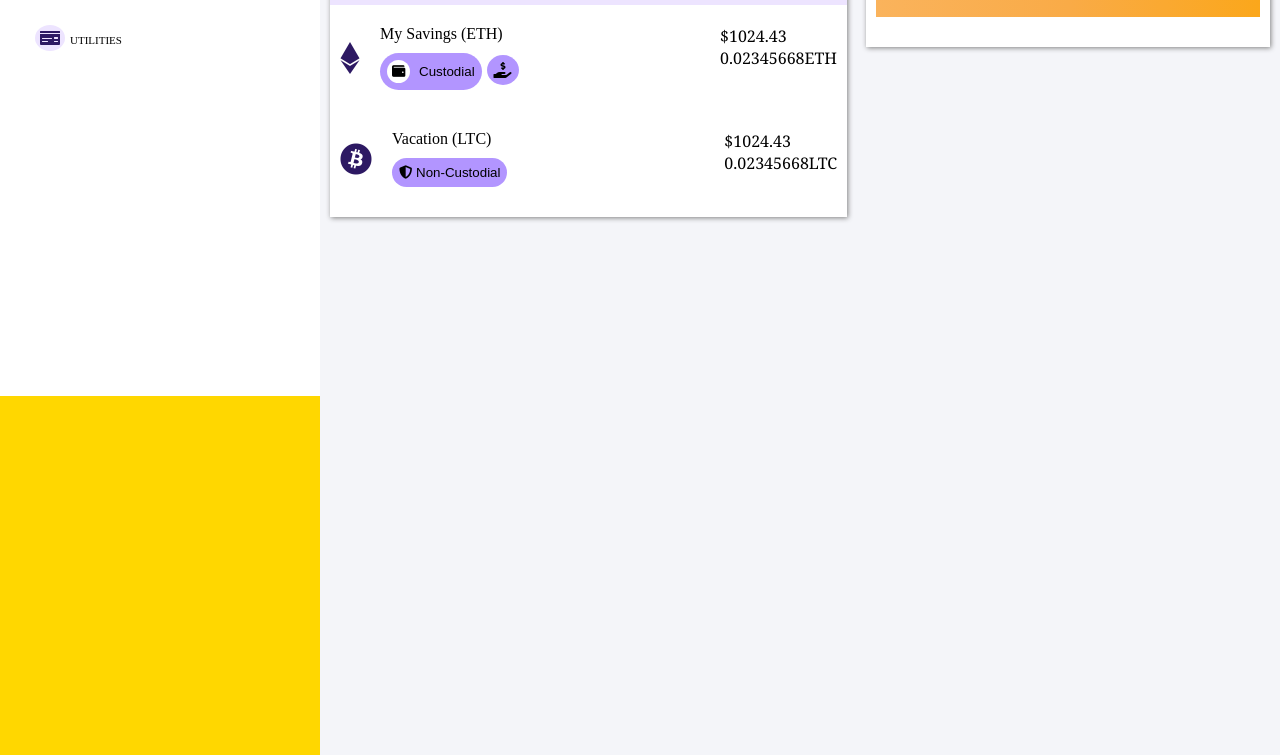
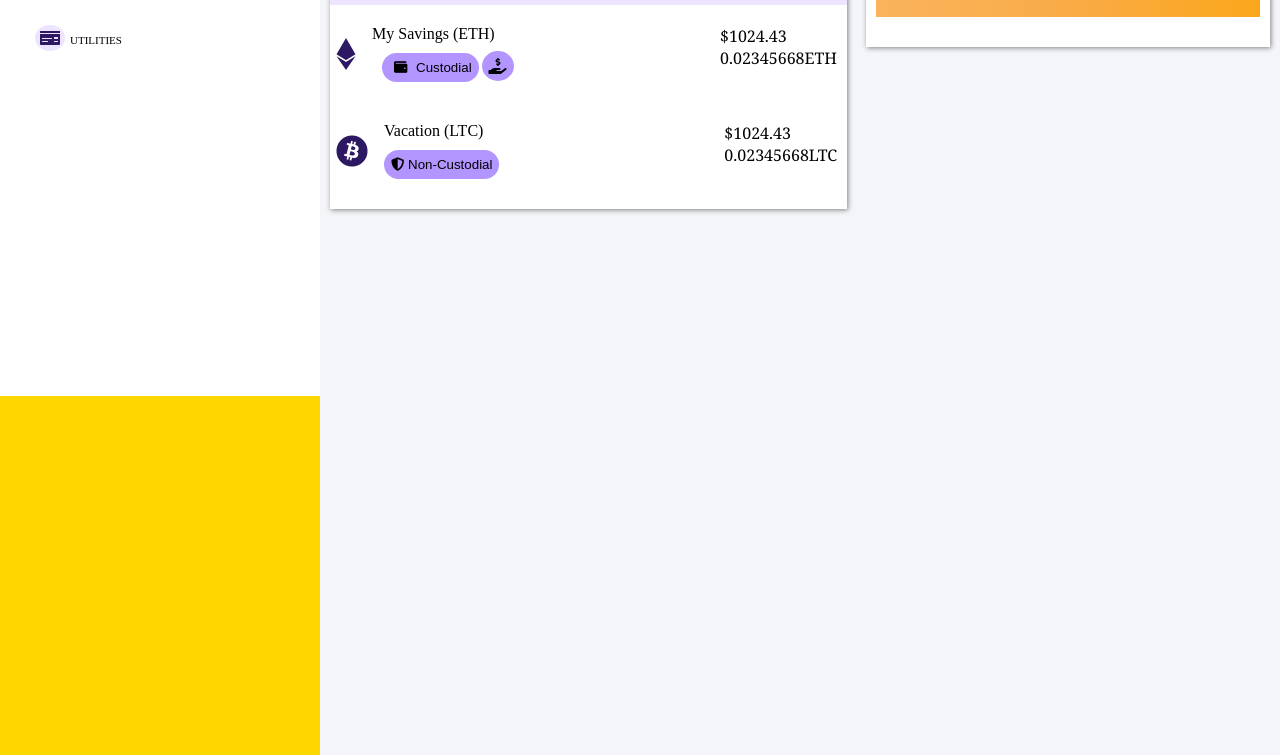
Before and after one commit to Cornerstone-04/DC-Uni, a plain HTML site: page index.html in a window 1280 px wide. Shown: the part 404-1159 px from the top of the page. Drawn offline with Linux system fonts and the light colour scheme.

Commit message:
CSS Update

```diff
--- a/index.css
+++ b/index.css
@@ -305,6 +305,16 @@ button.btn{
   margin: 10px 0px 0px 0px;
 }
 
+.eth p button{
+  padding: 3px 7px;
+  margin-left: 10px;
+}
+
+button.b-2 .fa-wallet{
+  background-color: #b295ff;
+  margin-right: 0px;
+}
+
 /* .fa-shield{
   background-color: #f2f2f2;
   border-radius: 100%;
@@ -321,7 +331,7 @@ span.s-1{
 }
 
 .s-1, .s-2{
-  margin: 10px 0px 10px 10px;
+  margin: 10px 0px 10px 6px;
 }
 
 .k-p{
@@ -347,7 +357,7 @@ span.s-1{
   top: 10px;
   align-self: center;
   color: black;
-  margin: 8px 5px 0px 5px ;
+  margin: 8px 5px 0px 3px ;
 }
 
 .part-two{
```
